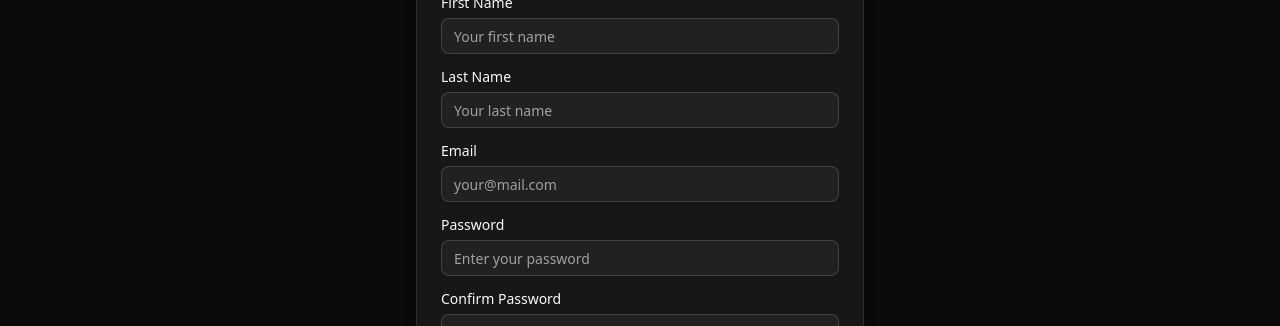
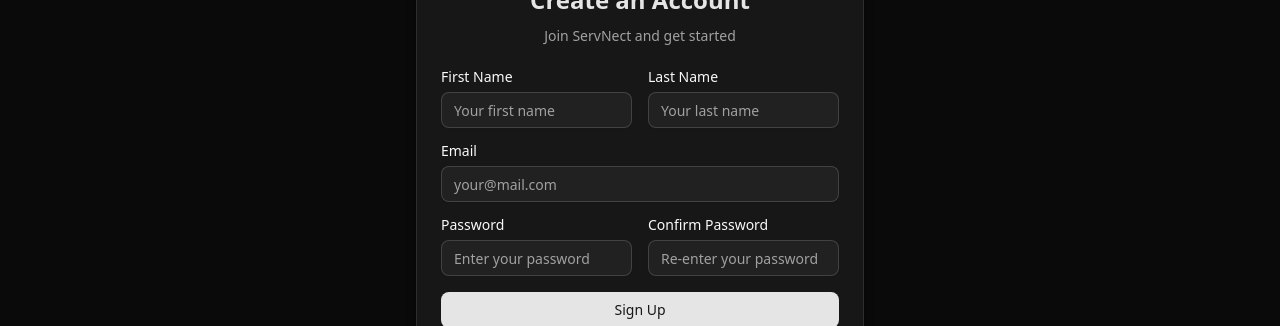
Before and after one commit to starzooka/ServNect, a React (Vite) app in the folder client/: page /signup in a window 1280 px wide. Shown: the part 251-577 px from the top of the page. Built offline with nearby package versions, Linux system fonts and the light colour scheme; no server answers.

Commit message:
Please enter the commit message for your changes. Lines starting with '#' will be ignored, and an empty message aborts the commit.
On branch main
Your branch is up to date with 'origin/main'.

Changes to be committed:
	modified:   client/src/pages/SignUp.jsx

```diff
--- a/client/src/pages/SignUp.jsx
+++ b/client/src/pages/SignUp.jsx
@@ -94,6 +94,7 @@ export default function SignUp() {
         <CardContent>
           <form onSubmit={handleSubmit} className="flex flex-col gap-4">
 
+          <div className="grid grid-cols-2 gap-4">
             <div className="flex flex-col gap-2">
               <Label htmlFor="firstName">First Name</Label>
               <Input
@@ -116,6 +117,7 @@ export default function SignUp() {
                 onChange={handleChange}
               />
             </div>
+          </div>
 
           {/* Email */}
           <div className="flex flex-col gap-2">
@@ -123,6 +125,7 @@ export default function SignUp() {
             <Input id="email" type="email" placeholder="your@mail.com" required value={formData.email} onChange={handleChange} />
           </div>
 
+          <div className="grid grid-cols-2 gap-4">
             {/* Password */}
             <div className="flex flex-col gap-2">
               <Label htmlFor="password">Password</Label>
@@ -133,6 +136,7 @@ export default function SignUp() {
             <div className="flex flex-col gap-2">
               <Label htmlFor="confirmPassword">Confirm Password</Label>
               <Input id="confirmPassword" type="password" placeholder="Re-enter your password" required value={formData.confirmPassword} onChange={handleChange} />
+            </div>
           </div>
 
           {(error || mutationError) && (
```
Lines whose indentation alone changed are shown as unchanged.
